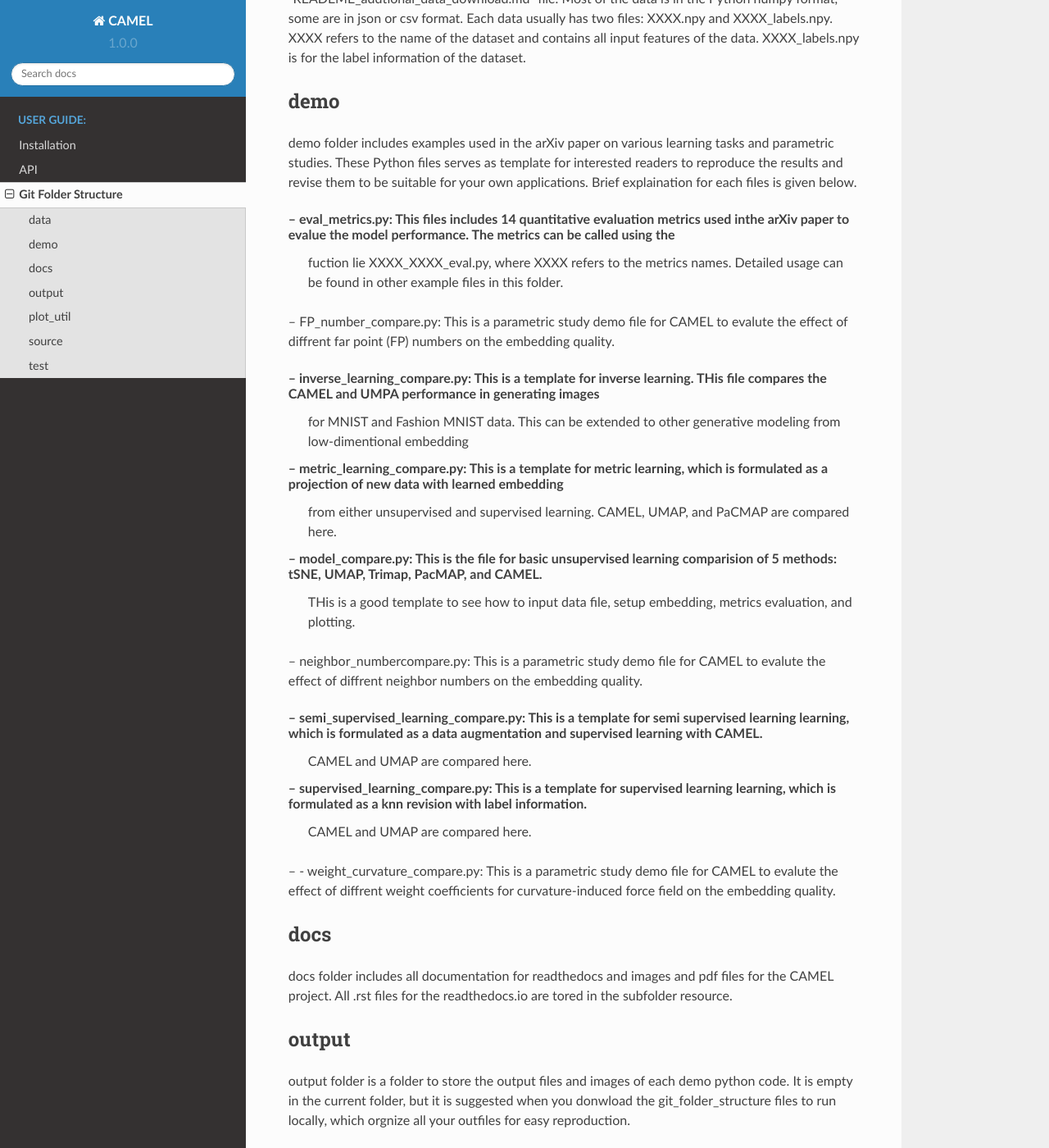
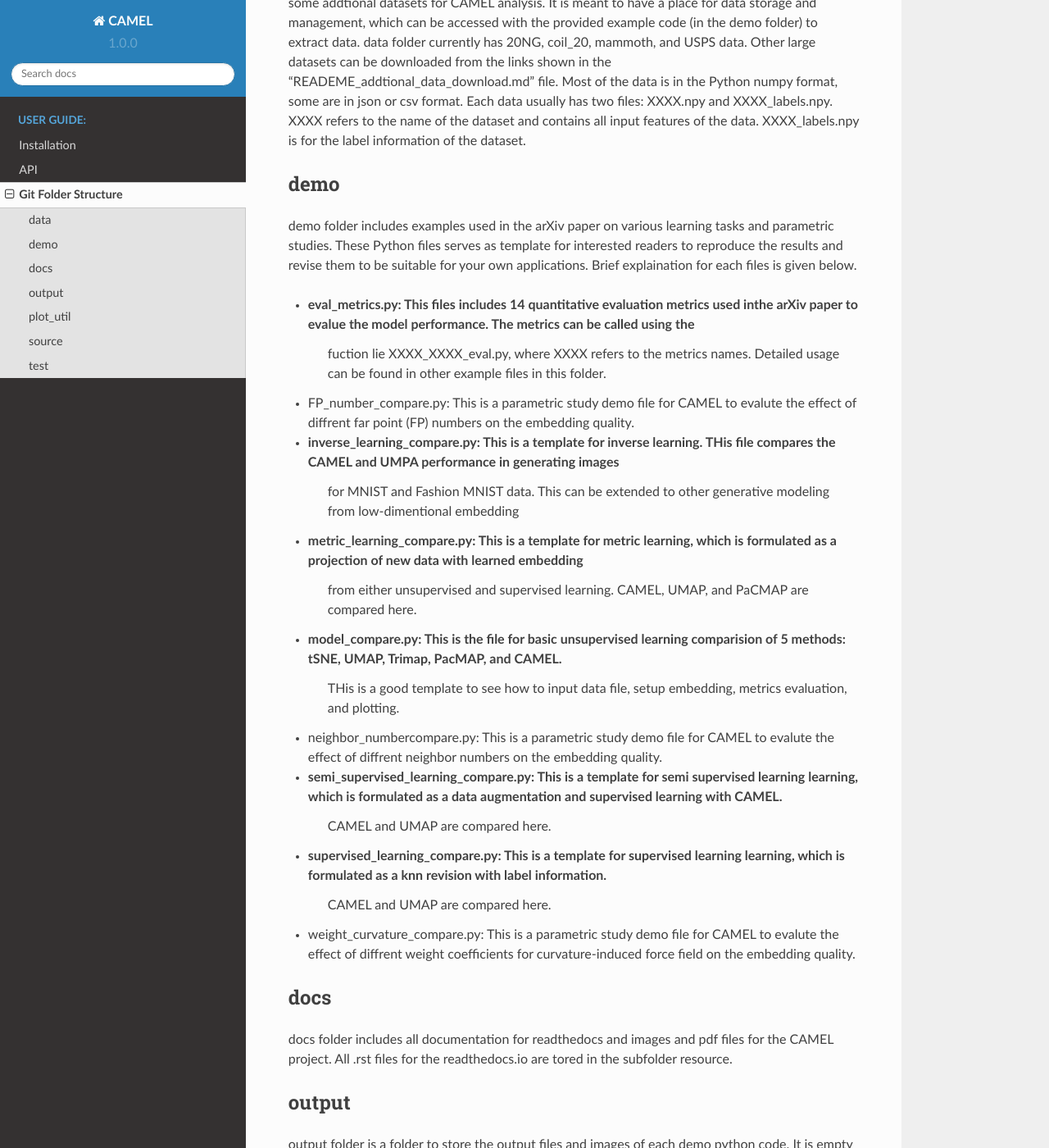
Before and after one commit to ymlasu/CAMEL, a Sphinx documentation site: the page built from docs/source/git_folder_structure.rst, in a window 1280 px wide and 1400 px high, scrolled down 644 px. Shown: the whole window at 82% size. Built offline with Sphinx 7.4.7 and the Read the Docs theme 2.0.0, drawn with Linux system fonts in a browser that asks for light colours; pages that are not in the unit, such as notebooks, are missing from menus; some of the changed text lies outside the part shown.

```diff
--- a/docs/source/git_folder_structure.rst
+++ b/docs/source/git_folder_structure.rst
@@ -6,13 +6,13 @@ from the Github repo at https://github.com/ymlasu/CAMEL
 
 The folder structure is schematically shown below
 
-..----
-    -- data
-    -- demo
-    -- docs
-    -- plot_util
-    -- source
-    -- test
+* -
+    - data
+    - demo
+    - docs
+    - plot_util
+    - source
+    - test
     READEME.md
     setup.cfg
     pyproject.toml
@@ -37,30 +37,30 @@ demo folder includes examples used in the arXiv paper on various learning tasks
 template for interested readers to reproduce the results and revise them to be suitable for your own applications. Brief explaination for each files
 is given below.
 
--- eval_metrics.py: This files includes 14 quantitative evaluation metrics used inthe arXiv paper to evalue the model performance. The metrics can be called using the
+- eval_metrics.py: This files includes 14 quantitative evaluation metrics used inthe arXiv paper to evalue the model performance. The metrics can be called using the
     fuction lie XXXX_XXXX_eval.py, where XXXX refers to the metrics names. Detailed usage can be found in other example files in this folder.
 
 
--- FP_number_compare.py: This is a parametric study demo file for CAMEL to evalute the effect of diffrent far point (FP) numbers on the embedding quality.
+- FP_number_compare.py: This is a parametric study demo file for CAMEL to evalute the effect of diffrent far point (FP) numbers on the embedding quality.
 
--- inverse_learning_compare.py: This is a template for inverse learning. THis file compares the CAMEL and UMPA performance in generating images
+- inverse_learning_compare.py: This is a template for inverse learning. THis file compares the CAMEL and UMPA performance in generating images
     for MNIST and Fashion MNIST data. This can be extended to other generative modeling from low-dimentional embedding
 
--- metric_learning_compare.py: This is a template for metric learning, which is formulated as a projection of new data with learned embedding
+- metric_learning_compare.py: This is a template for metric learning, which is formulated as a projection of new data with learned embedding
     from either unsupervised and supervised learning. CAMEL, UMAP, and PaCMAP are compared here.
 
--- model_compare.py: This is the file for basic unsupervised learning comparision of 5 methods: tSNE, UMAP, Trimap, PacMAP, and CAMEL.
+- model_compare.py: This is the file for basic unsupervised learning comparision of 5 methods: tSNE, UMAP, Trimap, PacMAP, and CAMEL.
     THis is a good template to see how to input data file, setup embedding, metrics evaluation, and plotting.
 
--- neighbor_numbercompare.py: This is a parametric study demo file for CAMEL to evalute the effect of diffrent neighbor numbers on the embedding quality.
+- neighbor_numbercompare.py: This is a parametric study demo file for CAMEL to evalute the effect of diffrent neighbor numbers on the embedding quality.
 
--- semi_supervised_learning_compare.py: This is a template for semi supervised learning learning, which is formulated as a data augmentation and supervised learning with CAMEL.
+- semi_supervised_learning_compare.py: This is a template for semi supervised learning learning, which is formulated as a data augmentation and supervised learning with CAMEL.
     CAMEL and UMAP are compared here.
 
--- supervised_learning_compare.py: This is a template for supervised learning learning, which is formulated as a knn revision with label information.
+- supervised_learning_compare.py: This is a template for supervised learning learning, which is formulated as a knn revision with label information.
     CAMEL and UMAP are compared here.
 
--- - weight_curvature_compare.py: This is a parametric study demo file for CAMEL to evalute the effect of diffrent weight coefficients for curvature-induced force field on the embedding quality.
+- weight_curvature_compare.py: This is a parametric study demo file for CAMEL to evalute the effect of diffrent weight coefficients for curvature-induced force field on the embedding quality.
 
 
 docs
```
